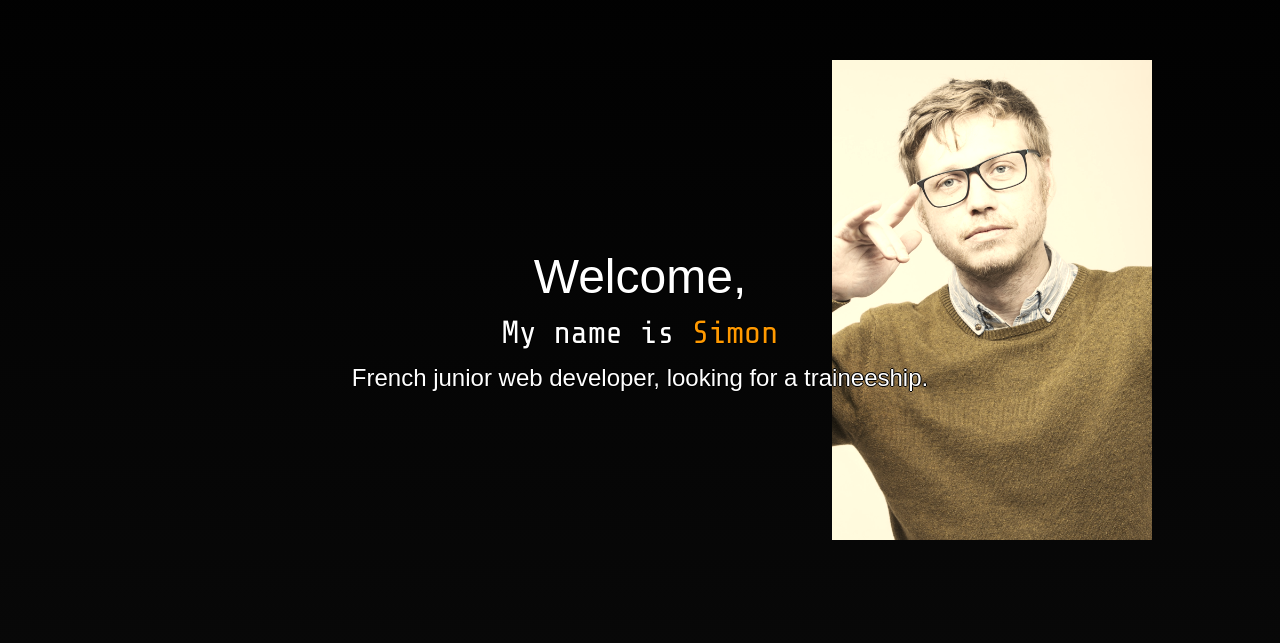
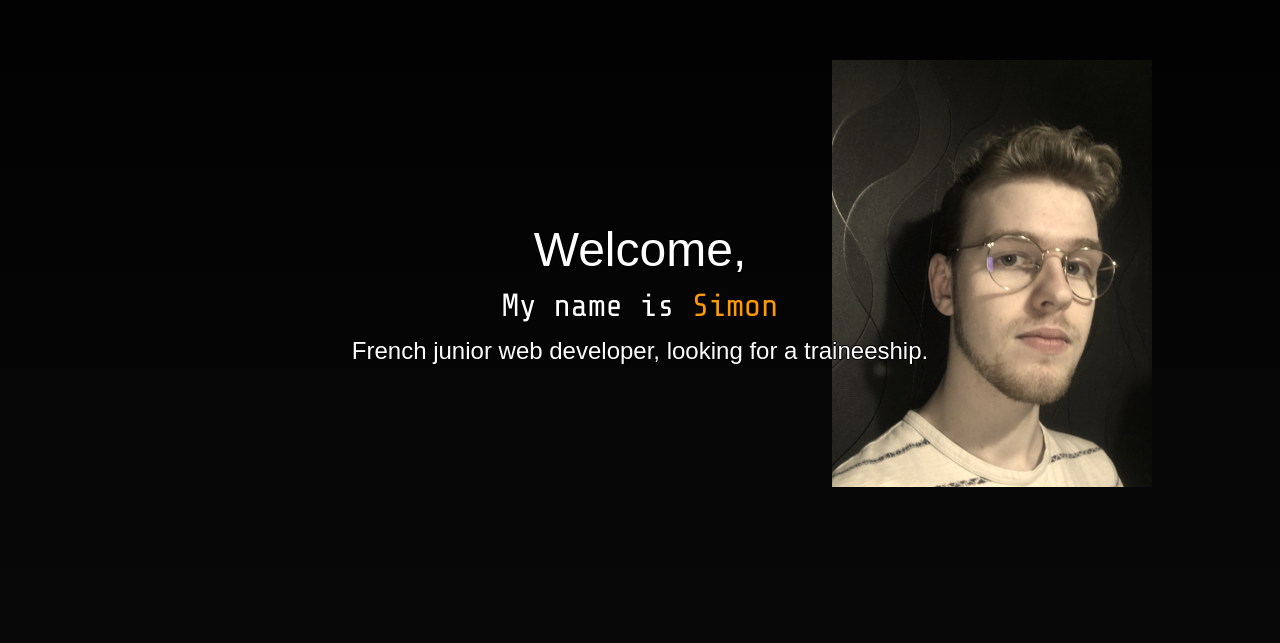
Before and after one commit to sakayase/portfolio, a website: page index.html in a window 1280 px wide. Shown: the part 157-800 px from the top of the page. Drawn offline with nearby package versions, Linux system fonts and the light colour scheme; a web font is replaced by a local one.

Commit message:
Changement photo + netlify forms

```diff
--- a/index.html
+++ b/index.html
@@ -130,7 +130,7 @@
                     <h2 class="header--second-title">My name is <span class="header--name">Simon</span></h2>
                     <p class="header--paragraph">French junior web developer, looking for a traineeship.</p>
                 </div>
-                <img src="/img/portrait_generique.jpg" alt="Portrait de Simon" class="header--portrait">
+                <img src="/img/photo_inside.jpg" alt="Portrait de Simon" class="header--portrait">
         </div>
     </header>
 
@@ -225,7 +225,7 @@
             <h3 class="contact--title-div--second-title contact--title-div--second-title__left">Form</h3>
         </div>
 
-        <form action="GET" class="contact--form">
+        <form class="contact--form" data-netlify="true">
             <label for="name"></label>
             <input type="text" name="name-input" placeholder="Your name here" id="name" class="name-input">
             <label for="email"></label>
--- a/scss/components/_header.scss
+++ b/scss/components/_header.scss
@@ -37,7 +37,6 @@
             z-index: 1;
         }
         .header--portrait {
-            width: 80%;
             margin: 10px 0 70px 0;
             filter: sepia(0.50);
         }
```
Also changed, not shown: css/style.css, img/photo_inside.jpg (added), 3 other files.
